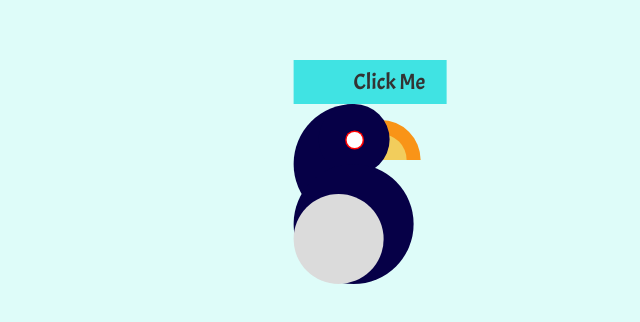
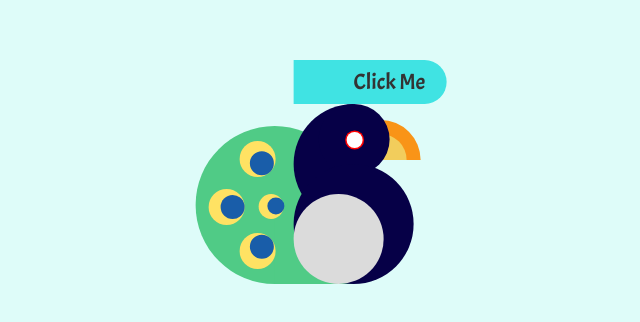
Before and after one commit to AndyyAD/Hot-air-balloon-button, a plain HTML site: page index.html in a window 1280 px wide. Shown: the part 258-580 px from the top of the page, without its empty margins (270-910 px from the left). Drawn offline with Linux system fonts and the light colour scheme.

Commit message:
Designed feather

```diff
--- a/index.html
+++ b/index.html
@@ -10,6 +10,7 @@
 <body>
     <div class="main">
         <button class="btn"> Click Me </button>
+
         <div class="peacock">
             <div class="peacock-head">
                 <div class="head-circles">
@@ -24,14 +25,47 @@
                     </div>
                 </div>
             </div>
+
             <div class="body-wrap">
                 <div class="peacock-body">
                     <div class="peacock-body1"></div>
                     <div class="peacock-body2"></div>
                 </div>
             </div>
+
+            <div class="feather-wrap">
+                <div class="feather">
+                    <div class="feather-square"></div>
+                </div>
+
+                <div class="circle-wrap feather-circle1">
+                    <div class="circle1">
+                        <div class="circle2"></div>
+                    </div>
+                </div>
+
+                <div class="circle-wrap feather-circle2">
+                    <div class="circle1">
+                        <div class="circle2"></div>
+                    </div>
+                </div>
+
+                <div class="circle-wrap feather-circle3">
+                    <div class="circle1 circle-3-1">
+                        <div class="circle2 circle-3-2"></div>
+                    </div>
+                </div>
+
+                <div class="circle-wrap feather-circle4">
+                    <div class="circle1">
+                        <div class="circle2"></div>
+                    </div>
+                </div>
+            </div>
+
         </div>
     </div>
+
     <script src="./script.js"></script>
 </body>
 </html>
--- a/style.css
+++ b/style.css
@@ -46,6 +46,7 @@ body{
     padding: 0.8rem 2.1rem 0.8rem 6rem;
     font-size: 2.2rem;
     border: none;
+    border-radius: 0 3rem 3rem 0;
     overflow: hidden;
     background-color: var(--btn-main);
     color: var(--text-color);
@@ -157,3 +158,84 @@ body{
     position: absolute;
     bottom: 0;
 }
+
+.feather-wrap{
+    height: 15.8rem;
+    width: 15.8rem;
+    position: absolute;
+    top: 18%;
+    left: -64%;
+    z-index: -1;
+}
+
+.feather{
+    height: 15.8rem;
+    width: 15.8rem;
+    background-color: var(--peacock-feather);
+    border-radius: 50%;
+    position: relative;
+}
+
+.feather-square{
+    height: 7.9rem;
+    width: 7.9rem;
+    background-color: var(--peacock-feather);
+    position: absolute;
+    bottom: 0;
+    right: 0;
+}
+
+.circle1{
+    height: 3.6rem;
+    width: 3.6rem;
+    background-color: var(--peacock-feather-circle1);
+    border-radius: 50%;
+    position: relative;
+}
+
+.circle2{
+    height: 2.4rem;
+    width: 2.4rem;
+    background-color: var(--peacock-feather-circle2);
+    border-radius: 50%;
+    position: absolute;
+    top: 50%;
+    left: 50%;
+    transform: translate(-25%, -50%);
+}
+
+.circle-3-1{
+    height: 2.5rem;
+    width: 2.5rem
+}
+
+.circle-3-2{
+    height: 1.7rem;
+    width: 1.7rem
+}
+
+.feather-circle1{
+    position: absolute;
+    top: 10%;
+    left: 28%;
+    transform: rotate(45deg);
+}
+
+.feather-circle2{
+    position: absolute;
+    top: 40%;
+    left: 8%;
+}
+
+.feather-circle3{
+    position: absolute;
+    top: 43%;
+    left: 40%;
+}
+
+.feather-circle4{
+    position: absolute;
+    top: 68%;
+    left: 28%;
+    transform: rotate(-45deg);
+}
```
